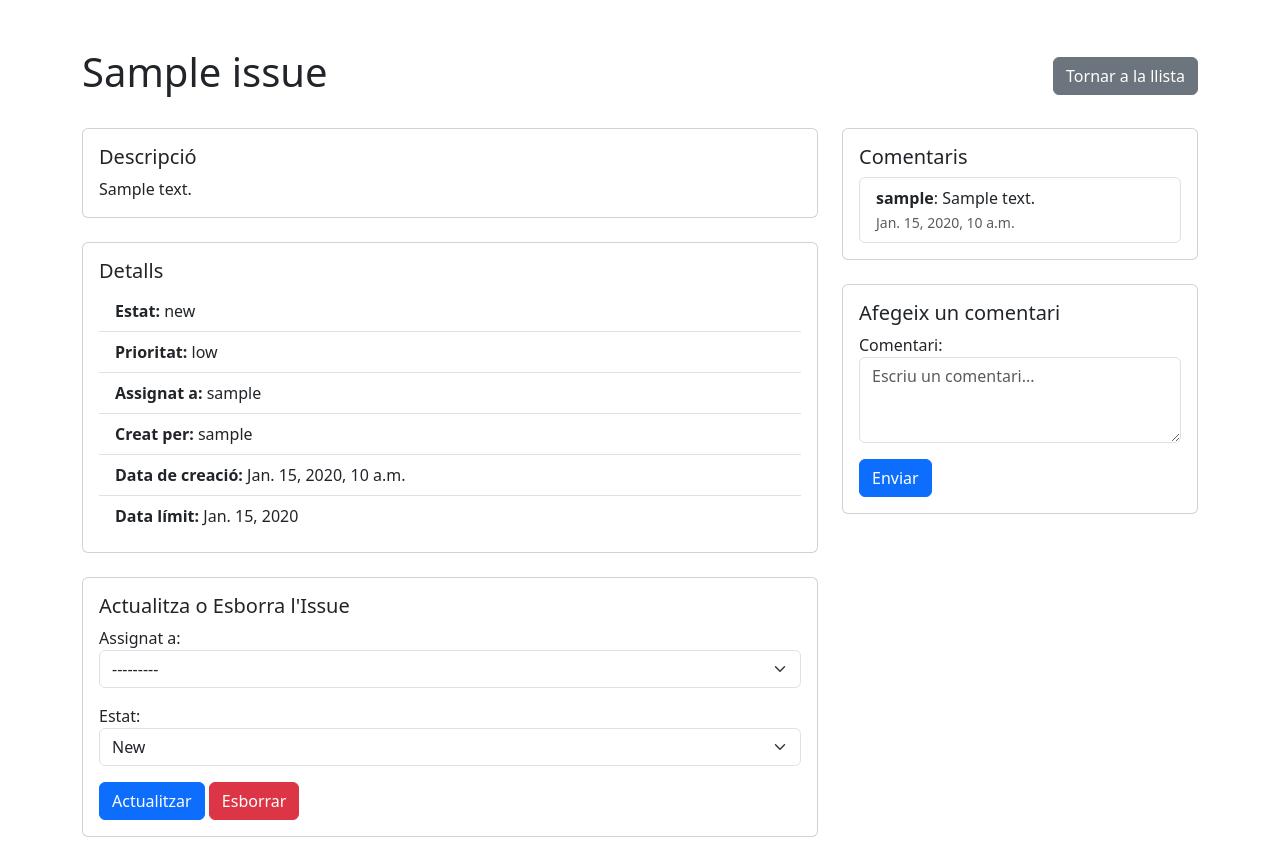
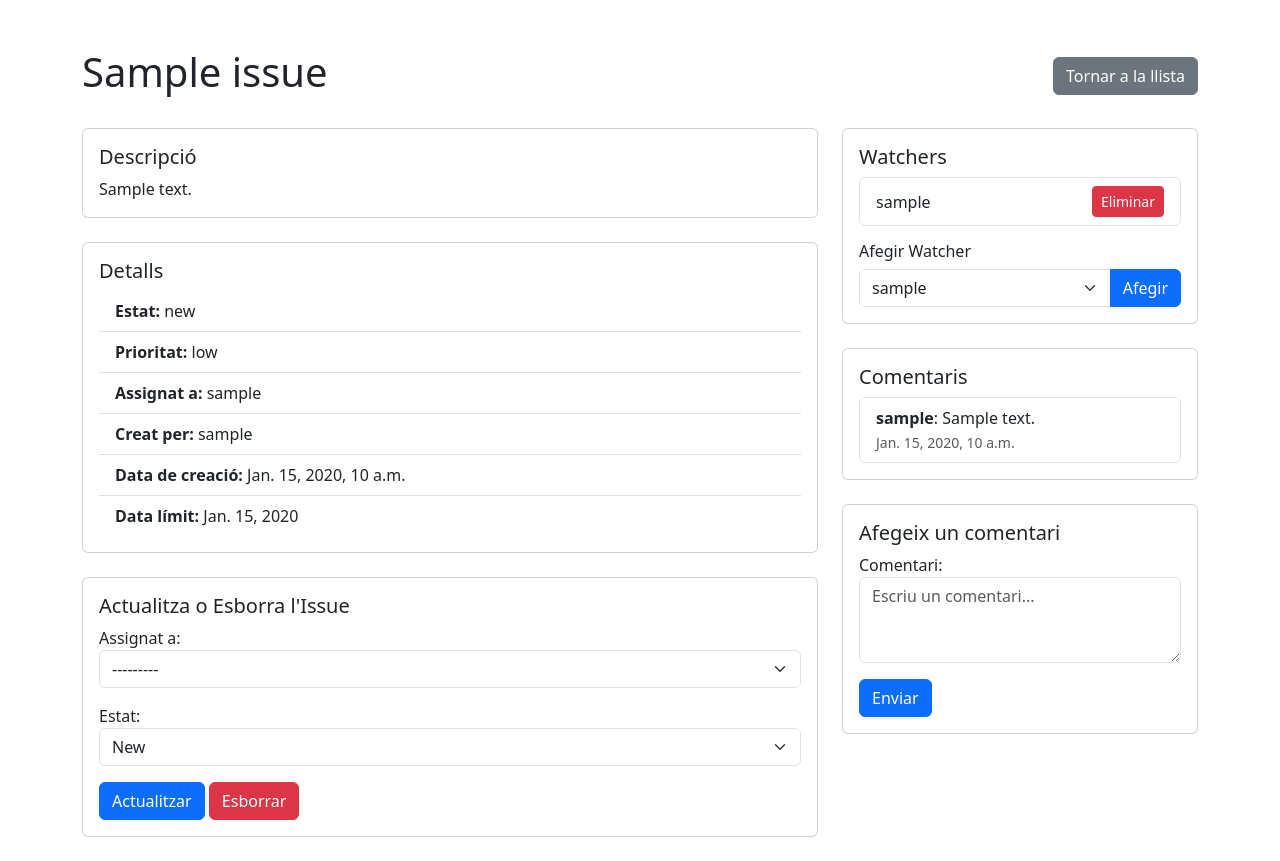
Before and after one commit to it11d-Issue-Tracker/BackTracker, a Django app: template Proyecto/Taiga2/Issue_Tracker/templates/issue_detail.html in a window 1280 px wide. Run offline with Django 5.2, Linux system fonts and the light colour scheme; the template is opened without the code that fills it: values that come from a table or form of the project are taken from there, others are empty; tables that the repository leaves empty hold one stand-in row (values such as "Sample post").

Commit message:
afegim watchers

```diff
--- a/Proyecto/Taiga2/Issue_Tracker/models.py
+++ b/Proyecto/Taiga2/Issue_Tracker/models.py
@@ -58,9 +58,14 @@ class Attachment(models.Model):
 
 
 class Watcher(models.Model):
-    issue = models.ForeignKey(Issue, on_delete=models.CASCADE, related_name='watchers')
-    user = models.ForeignKey(User, on_delete=models.CASCADE, related_name='watchers')
+    id = models.AutoField(primary_key=True)
+    issue = models.ForeignKey('Issue', on_delete=models.CASCADE, db_column='issue_id', related_name='watchers')
+    user = models.ForeignKey(User, on_delete=models.CASCADE, db_column='user_id', related_name='watching_issues')
 
     class Meta:
         db_table = 'watchers'
         unique_together = ('issue', 'user')
+        indexes = [
+            models.Index(fields=['issue'], name='watchers_issue_i_a06e44_idx'),
+            models.Index(fields=['user'], name='watchers_user_id_1d8812_idx'),
+        ]
--- a/Proyecto/Taiga2/Issue_Tracker/templates/issue_detail.html
+++ b/Proyecto/Taiga2/Issue_Tracker/templates/issue_detail.html
@@ -8,13 +8,11 @@
 </head>
 <body>
     <div class="container mt-5">
-        <!-- Encabezado -->
         <div class="d-flex justify-content-between align-items-center mb-4">
             <h1>{{ issue.title }}</h1>
             <a href="{% url 'custom-issues' %}" class="btn btn-secondary">Tornar a la llista</a>
         </div>
 
-        <!-- Detalls de l'Issue -->
         <div class="row">
             <div class="col-md-8">
                 <div class="card mb-4">
@@ -37,7 +35,6 @@
                     </div>
                 </div>
 
-                <!-- Formulari per modificar l'usuari assignat, l'estat i esborrar -->
                 <div class="card mb-4">
                     <div class="card-body">
                         <h5 class="card-title">Actualitza o Esborra l'Issue</h5>
@@ -51,8 +48,40 @@
                 </div>
             </div>
 
-            <!-- Comentaris -->
             <div class="col-md-4">
+                <div class="card mb-4">
+                    <div class="card-body">
+                        <h5 class="card-title">Watchers</h5>
+                        <ul class="list-group mb-3">
+                            {% for watcher in watchers %}
+                                <li class="list-group-item d-flex justify-content-between align-items-center">
+                                    {{ watcher.user.username }}
+                                    <form method="post" style="display:inline;">
+                                        {% csrf_token %}
+                                        <input type="hidden" name="action" value="remove">
+                                        <input type="hidden" name="user_id" value="{{ watcher.user.id }}">
+                                        <button type="submit" class="btn btn-sm btn-danger">Eliminar</button>
+                                    </form>
+                                </li>
+                            {% endfor %}
+                        </ul>
+
+                        <h6>Afegir Watcher</h6>
+                        <form method="post">
+                            {% csrf_token %}
+                            <input type="hidden" name="action" value="add">
+                            <div class="input-group">
+                                <select name="user_id" class="form-select">
+                                    {% for user in users %}
+                                        <option value="{{ user.id }}">{{ user.username }}</option>
+                                    {% endfor %}
+                                </select>
+                                <button type="submit" class="btn btn-primary">Afegir</button>
+                            </div>
+                        </form>
+                    </div>
+                </div>
+
                 <div class="card mb-4">
                     <div class="card-body">
                         <h5 class="card-title">Comentaris</h5>
@@ -71,7 +100,6 @@
                     </div>
                 </div>
 
-                <!-- Formulari per afegir comentaris -->
                 <div class="card mb-4">
                     <div class="card-body">
                         <h5 class="card-title">Afegeix un comentari</h5>
```
Also changed, not shown: Proyecto/Taiga2/Issue_Tracker/views.py (+20 -4 lines).
